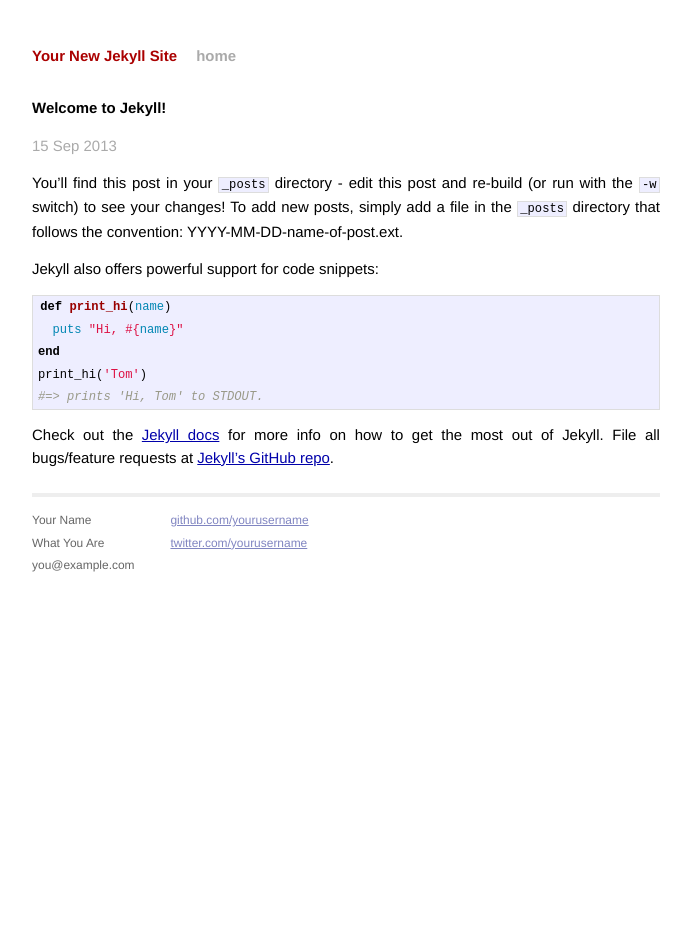
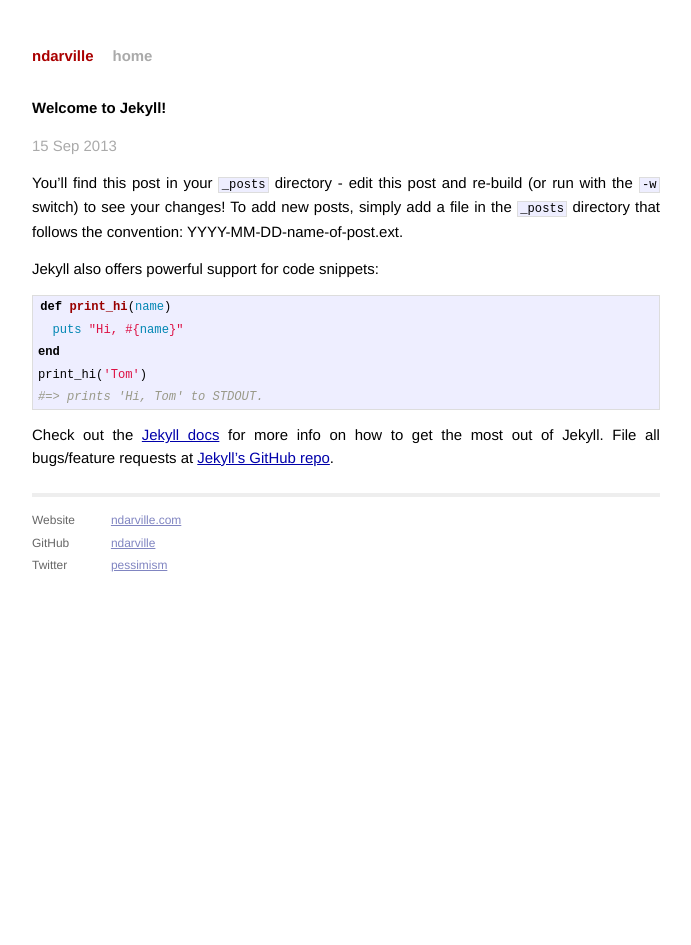
Before and after one commit to ndarville/ndarville.github.io, a Jekyll site: the page built from _posts/2013-09-15-welcome-to-jekyll.markdown, in a window 1280 px wide. Shown: the whole page, without its empty margins (294-985 px from the left). Built offline with Jekyll 4.4.1, drawn with Linux system fonts in a browser that asks for light colours; Markdown is read by kramdown in place of the engine named in the settings.

Commit message:
Basic changes

```diff
--- a/_config.yml
+++ b/_config.yml
@@ -1,3 +1,3 @@
-name: Your New Jekyll Site
+name: ndarville
 markdown: redcarpet
 pygments: true
--- a/_layouts/default.html
+++ b/_layouts/default.html
@@ -6,15 +6,12 @@
         <title>{{ page.title }}</title>
         <meta name="viewport" content="width=device-width">
 
+        <!-- Custom CSS -->
+        <link rel="stylesheet" href="/css/main.css">
         <!-- syntax highlighting CSS -->
         <link rel="stylesheet" href="/css/syntax.css">
-
-        <!-- Custom CSS -->
-        <link rel="stylesheet" href="/css/main.css">
-
     </head>
     <body>
-
         <div class="site">
             <div class="header">
                 <h1 class="title"><a href="/">{{ site.name }}</a></h1>
@@ -26,19 +23,19 @@
             <div class="footer">
                 <div class="contact">
                     <p>
-                Your Name<br />
-                What You Are<br />
-                you@example.com
+                        Website<br />
+                        GitHub<br />
+                        Twitter<br />
                     </p>
                 </div>
                 <div class="contact">
                     <p>
-                <a href="https://github.com/yourusername">github.com/yourusername</a><br />
-                <a href="https://twitter.com/yourusername">twitter.com/yourusername</a><br />
+                        <a href="http://ndarville.com">ndarville.com</a><br />
+                        <a href="https://github.com/ndarville">ndarville</a><br />
+                        <a href="https://twitter.com/pessimism">pessimism</a><br />
                     </p>
                 </div>
             </div>
         </div>
-
     </body>
 </html>
--- a/_posts/2013-09-15-welcome-to-jekyll.markdown
+++ b/_posts/2013-09-15-welcome-to-jekyll.markdown
@@ -1,8 +1,8 @@
 ---
 layout: post
 title:  "Welcome to Jekyll!"
-date:   2013-09-15 22:15:58
-categories: jekyll update
+date:   2013-09-15 20:56:20
+categories:
 ---
 
 You'll find this post in your `_posts` directory - edit this post and re-build (or run with the `-w` switch) to see your changes!
```
Lines whose indentation alone changed are shown as unchanged.
